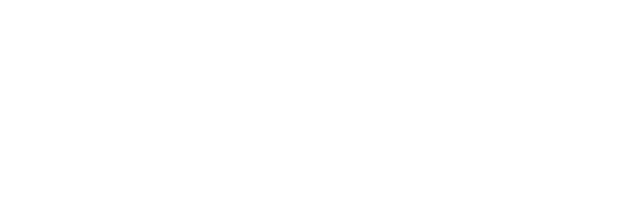
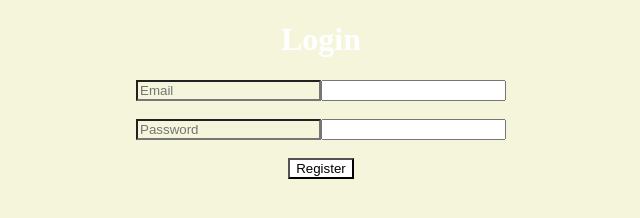
Before and after one commit to CloudBGo/ITPC_3_Prelim_Exam, a plain HTML site: page index.html in a window 1280 px wide. Shown: the whole page, without its empty margins (319-959 px from the left). Drawn offline with Linux system fonts and the light colour scheme.

Commit message:
fourth commit

```diff
--- a/index.html
+++ b/index.html
@@ -3,9 +3,32 @@
 <head>
     <meta charset="UTF-8">
     <meta name="viewport" content="width=device-width, initial-scale=1.0">
-    <title>Document</title>
+    <title>Prelim_Exam</title>
+    <style>
+        #divContainer {
+            text-align: center;
+
+
+        }
+        .redText {
+            color: antiquewhite;
+            background-color: beige;
+        }
+        .redText:hover{
+            color: antiquewhite;
+            background-color: beige;
+
+        }
+    </style>
 </head>
 <body>
-
+    <body style="background-color: beige;">
+        <div id="divContainer">
+            <h1 style="color: white;">Login</h1>
+            <div><input type="text" placeholder="Email" requiered class="redText"><input><div><br>
+            <div><input type="password" placeholder="Password" required class="redText"><input></div><br>
+            <button id="buttonRegister" style="background-color: white;">Register</button>
+            </div>
+    </body>
 </body>
 </html>
```
